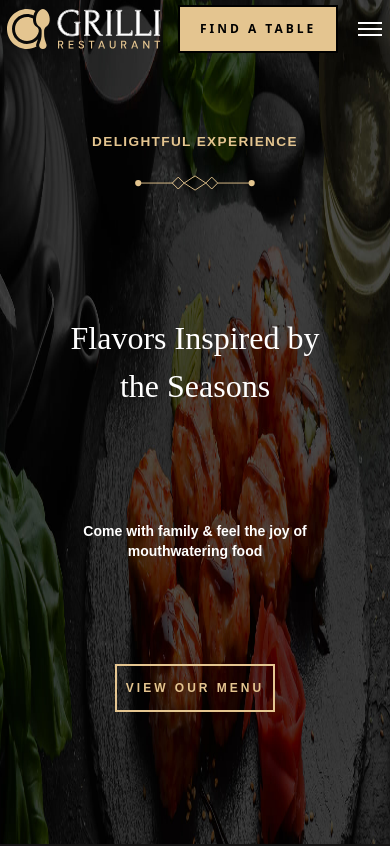
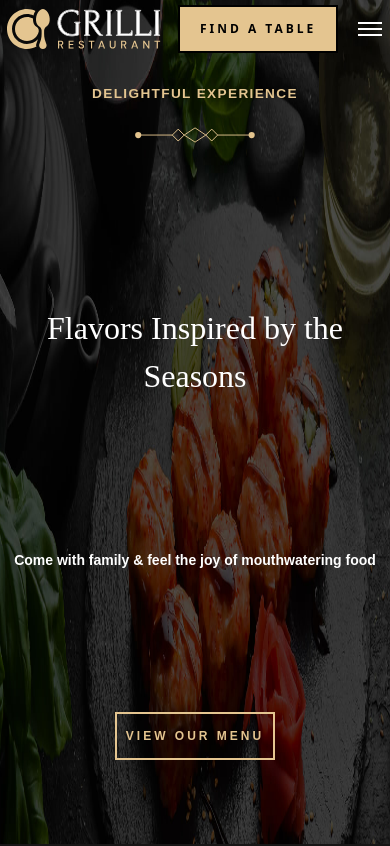
Before and after one commit to SalhineRachid/GRILLI, a React (Vite) app: page / in a window 390 px wide. Shown: the top 846 px of the page. Built offline with nearby package versions, Linux system fonts and the light colour scheme; a web font is replaced by a local one.

Commit message:
refactor styling in Home component for improved layout and responsiveness

```diff
--- a/src/Pages/Home.jsx
+++ b/src/Pages/Home.jsx
@@ -47,7 +47,7 @@ function Home() {
           animate={{ opacity: 1, y: 0 }}
           exit={{ opacity: 0, y: -40 }}
           transition={{ duration: 0.8, ease: "easeInOut" }}
-          className="relative z-10 flex flex-col justify-between items-center text-center h-[80%] px-8 py-12 w-full"
+          className="relative z-10 flex flex-col justify-between items-center text-center h-[80%]  w-full"
         >
           <div className="flex flex-col items-center">
             <h4
@@ -61,7 +61,7 @@ function Home() {
           </div>
 
           <h1
-            className="text-[2rem] sm:text-[4rem] md:text-[4.5rem] lg:text-[7rem] w-11/12 md:w-3/4 lg:w-2/3 flex items-center justify-center p-2 sm:p-4"
+            className="text-[2rem] sm:text-[4rem] md:text-[4.5rem] lg:text-[6rem] xl:text-[7rem] w-11/12 md:w-3/4 lg:w-2/3 flex items-center justify-center p-2 sm:p-4"
             id="apply-forum-font"
           >
             {items[currentIndex].subtitle}
```
